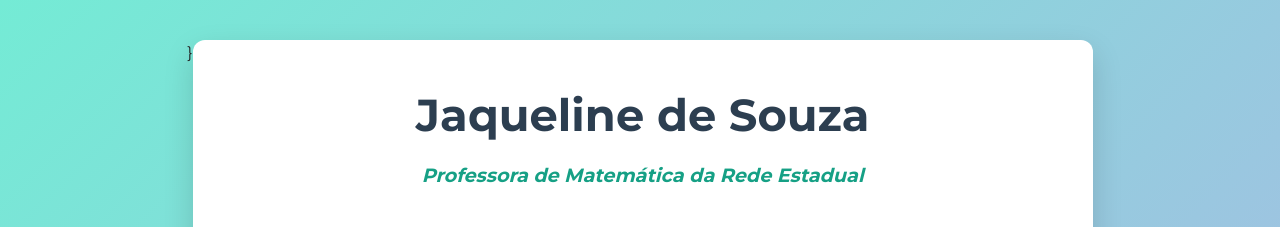
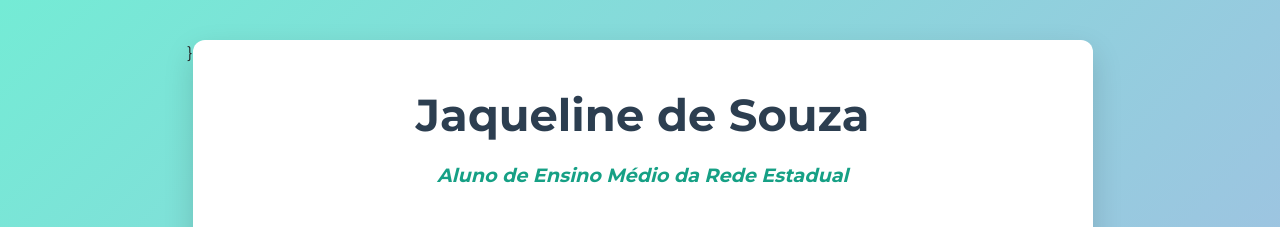
Before and after one commit to Vitor2024-1D/portf-lio2-Vitor, a plain HTML site: page vitor-portfólio/index.html in a window 1280 px wide. Shown: the top 227 px of the page. Drawn offline with Linux system fonts and the light colour scheme.

Commit message:
Update index.html

```diff
--- a/vitor-portfólio/index.html
+++ b/vitor-portfólio/index.html
@@ -124,7 +124,7 @@
   <div class="container" role="main" aria-label="Portfólio profissional de Jaqueline de Souza">
     <header>
       <h1>Jaqueline de Souza</h1>
-      <h2>Professora de Matemática da Rede Estadual</h2>
+      <h2>Aluno de Ensino Médio da Rede Estadual</h2>
     </header>
 
     <section aria-labelledby="section-summary">
```
